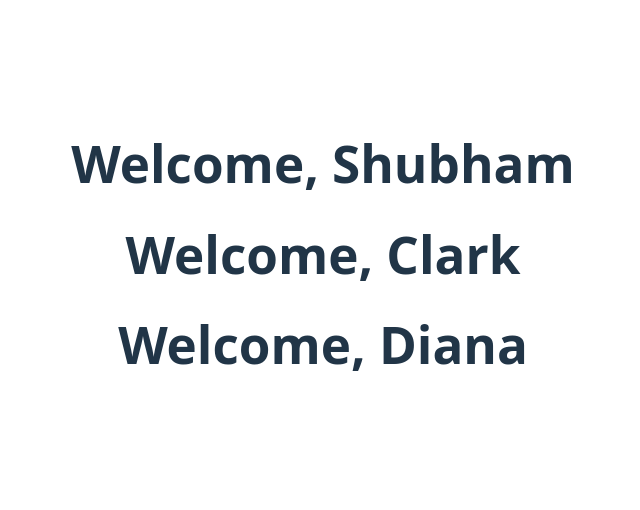
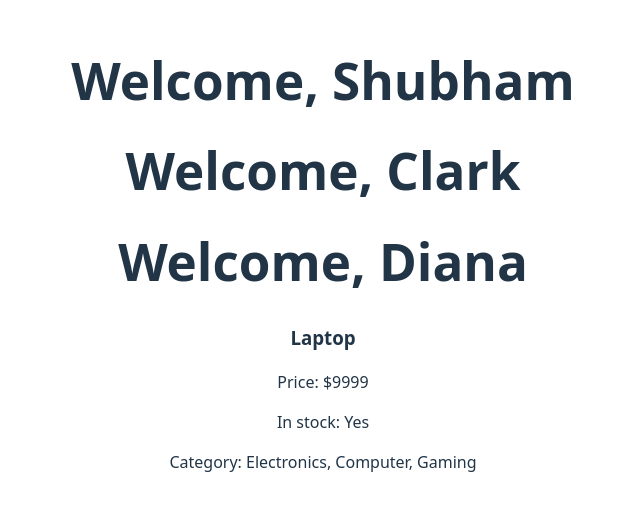
Before and after one commit to GeekShubhamRajput/react-19, a React (Vite) app in the folder my-react19-app/: page / in a window 1280 px wide. Shown: the part 146-656 px from the top of the page, without its empty margins (317-957 px from the left). Built offline with nearby package versions, Linux system fonts and the light colour scheme.

Commit message:
Props and destructuring props

```diff
--- a/my-react19-app/src/App.jsx
+++ b/my-react19-app/src/App.jsx
@@ -3,6 +3,7 @@ import reactLogo from './assets/react.svg'
 import viteLogo from '/vite.svg'
 import './App.css'
 import Welcome from './components/Welcome.jsx'
+import Product from './components/Product.jsx'
 
 function App() {
   return (
@@ -10,6 +11,7 @@ function App() {
       <Welcome name="Shubham" />
       <Welcome name="Clark" />
       <Welcome name="Diana" />
+      <Product name="Laptop" price={9999} isAvailable={true} categories={['Electronics', 'Computer', 'Gaming']} />
     </>
   )
 }
--- /dev/null
+++ b/my-react19-app/src/components/Product.jsx
@@ -0,0 +1,12 @@
+function Product({name, price, isAvailable, categories}){
+  return(
+    <div>
+      <h3>{name}</h3>
+      <p>Price: ${price}</p>
+      <p>In stock: {isAvailable ? "Yes" : "No"}</p>
+      <p>Category: {categories.join(", ")}</p>
+    </div>
+  )
+}
+
+export default Product;
```
